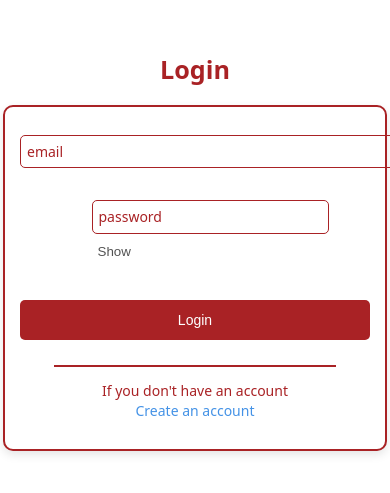
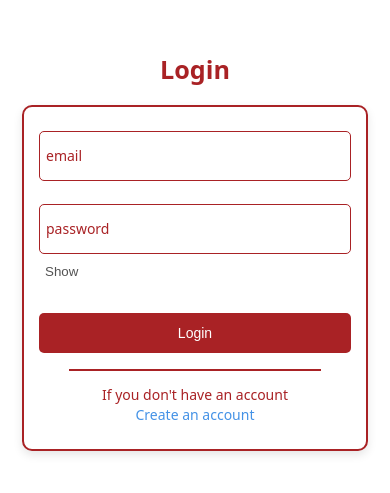
Before and after one commit to fek1ss/eventra-frontend, a React (Vite) app: page /login in a window 390 px wide. Shown: the part 179-672 px from the top of the page. Built offline with nearby package versions, Linux system fonts and the light colour scheme; no server answers.

Commit message:
feat: auth

```diff
--- a/src/components/Input/styles.module.css
+++ b/src/components/Input/styles.module.css
@@ -57,29 +57,39 @@ input:-webkit-autofill {
 }
 
 @media (max-width: 600px) {
-
-  /* --- Контейнер --- */
+  /* --- Контейнер (input_container) --- */
   .input_container {
-    /* На мобильных должен быть 100% ширины своего родителя */
+    /* Родитель должен занимать 100% ширины .con, который 100% ширины .form */
     width: 100%;
-    /* Добавляем небольшой отступ, чтобы поля не прилипали друг к другу */
     margin-bottom: 0.5rem;
   }
 
-  /* --- Поля ввода (input) --- */
-  .inp {
-    /* КЛЮЧЕВОЕ ИЗМЕНЕНИЕ: Занимаем всю доступную ширину */
+  /* --- Поля ввода (input/textarea) --- */
+  .inp,
+  .inpArea {
     width: 100%;
-    /* Немного уменьшаем вертикальный паддинг */
-    padding: 0.6rem 1rem;
+    padding: 0 1rem;
+    min-height: 50px;
+
+    /* ГАРАНТИЯ: box-sizing предотвращает выход за границы из-за padding */
+    box-sizing: border-box;
   }
 
-  /* --- Область текста (textarea) --- */
-  .inpArea {
-    /* КЛЮЧЕВОЕ ИЗМЕНЕНИЕ: Занимаем всю доступную ширину */
-    width: 100%;
-    /* Немного уменьшаем минимальную высоту для компактности */
-    min-height: 80px;
-    padding: 0.6rem 1rem;
+  /* --- Кнопка "Show/Hide Password" --- */
+  .showPasswordBtn {
+    /* КЛЮЧЕВОЕ: Сбросить абсолютное позиционирование, которое может быть установлено,
+           и настроить его внутри поля пароля. */
+
+    /* Если кнопка стоит рядом с Input: */
+    display: block; /* Сделать ее блочным элементом */
+    width: auto;
+
+    /* ИЛИ: Если она абсолютно позиционируется внутри .con: */
+    position: absolute; /* Оставить, если она накладывается на поле */
+    right: 15px; /* Сдвинуть вправо с учетом padding формы */
+    top: 50%;
+    transform: translateY(-50%);
+    z-index: 10;
+
   }
 }
--- a/src/pages/auth/auth.module.css
+++ b/src/pages/auth/auth.module.css
@@ -72,6 +72,10 @@
   color: rgb(83, 83, 83);
 }
 
+.con {
+  width: 100%;
+}
+
 @media (max-width: 600px) {
   .authPage {
     /* Высота может быть auto, если контент не занимает весь экран,
@@ -81,7 +85,7 @@
 
   .form {
     /* Увеличиваем ширину, чтобы форма выглядела лучше на маленьком экране */
-    width: 90%;
+    width: 80%;
     /* Максимальная ширина, чтобы форма не была слишком широкой на узком планшете */
     max-width: 350px;
 
--- a/src/pages/auth/login.jsx
+++ b/src/pages/auth/login.jsx
@@ -43,7 +43,7 @@ const Login = () => {
             setUserData(prev => ({ ...prev, email: val }))
           }
         />
-        <div>
+        <div className={styles.con}>
           <Input
             name="password"
             value={userData.password}
--- a/src/services/api.js
+++ b/src/services/api.js
@@ -1,4 +1,4 @@
-export const BASE_URL = import.meta.env.VITE_API_URL;  // или URL твоего бекенда на Railway
+export const BASE_URL = "http://localhost:5000";  // или URL твоего бекенда на Railway
 // "http://localhost:5000"
 // import.meta.env.VITE_API_URL
 // import.meta.env.VITE_API_URL
```
